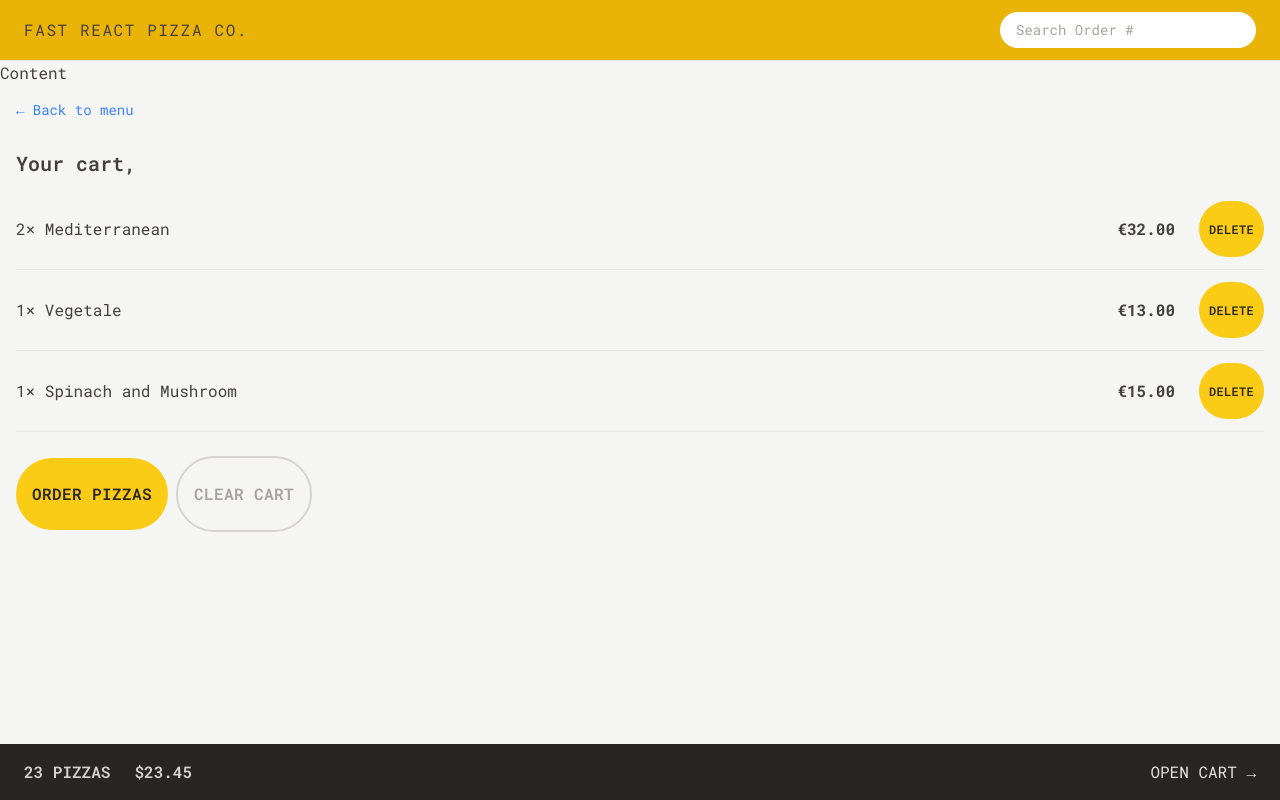
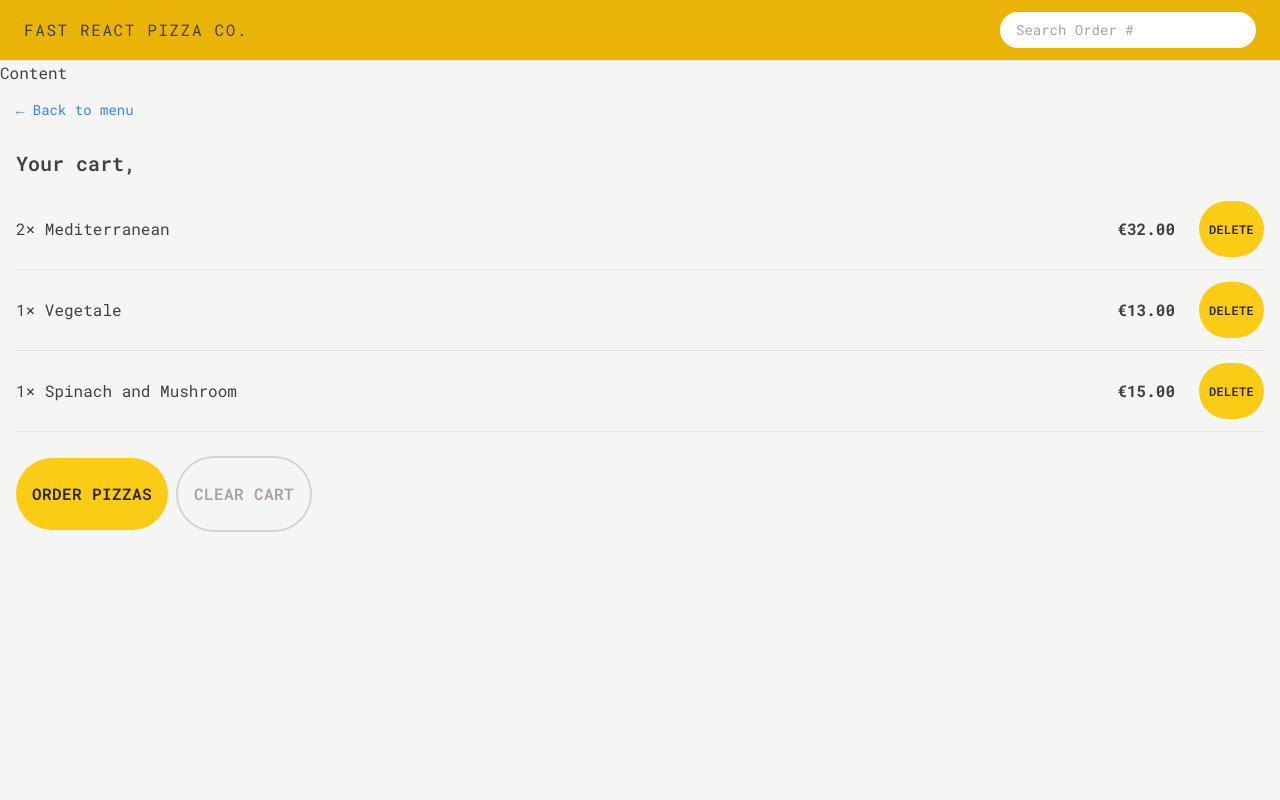
Before and after one commit to YasminMuntaserN/fast-react-pizza, a React (Vite) app: page /cart in a window 1280 px wide. Built offline with nearby package versions, Linux system fonts and the light colour scheme.

Commit message:
refactor: building the cart overview with redux selectors

```diff
--- a/src/features/cart/CartOverview.jsx
+++ b/src/features/cart/CartOverview.jsx
@@ -1,11 +1,19 @@
+import { useSelector } from "react-redux";
 import { Link } from "react-router-dom";
+import { getTotalCartQuantity ,getTotalCartPrice } from "./cartSlice";
+import { formatCurrency } from "../utilts/helpers";
 
 function CartOverview() {
+  const totalCartQuantity= useSelector(getTotalCartQuantity);
+  const totalCartPrice= useSelector(getTotalCartPrice);
+
+  if(!totalCartQuantity) return null ;
+
   return (
     <div className="bg-stone-800  p-4 text-stone-200 uppercase sm:px-6 text-sm md:text-base flex items-center justify-between">
       <p className="font-semibold text-stone-300 space-x-4 sm:space-x-6">
-        <span>23 pizzas</span>
-        <span>$23.45</span>
+        <span>{totalCartQuantity} pizzas</span>
+        <span>{formatCurrency(totalCartPrice)}</span>
       </p>
       <Link to="/cart">Open cart &rarr;</Link>
     </div>
--- a/src/features/cart/cartSlice.js
+++ b/src/features/cart/cartSlice.js
@@ -1,17 +1,17 @@
 import { createSlice } from '@reduxjs/toolkit';
 
 const initialState = {
-  // cart: [],
+  cart: [],
 
-  cart: [
-    {
-      pizzaId: 12,
-      name: 'Mediterranean',
-      quantity: 2,
-      unitPrice: 16,
-      totalPrice: 32,
-    },
-  ],
+  // cart: [
+  //   {
+  //     pizzaId: 12,
+  //     name: 'Mediterranean',
+  //     quantity: 2,
+  //     unitPrice: 16,
+  //     totalPrice: 32,
+  //   },
+  // ],
 };
 
 const cartSlice = createSlice({
@@ -55,3 +55,7 @@
 } = cartSlice.actions;
 
 export default cartSlice.reducer;
+
+export const getTotalCartQuantity =(state)=>state.cart.cart.reduce((sum , item)=>sum + item.quantity ,0);
+
+export const getTotalCartPrice =(state)=>state.cart.cart.reduce((sum , item)=>sum + item.totalPrice ,0);
```
